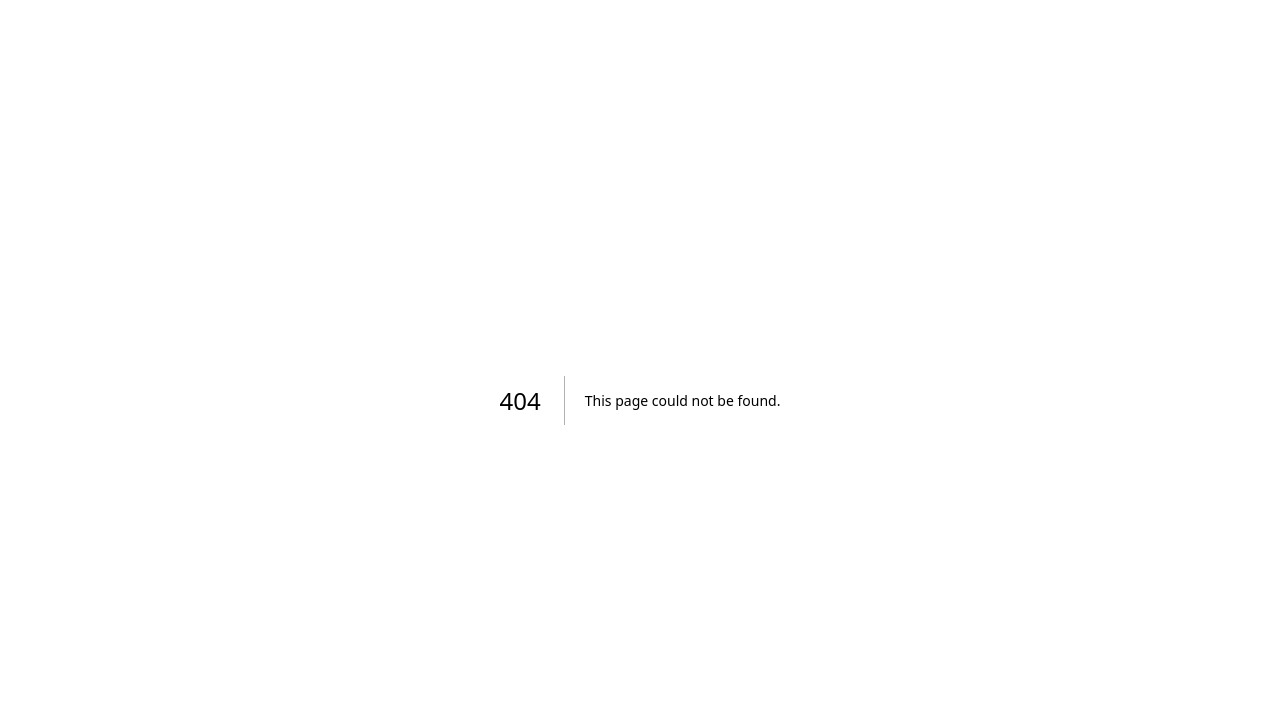
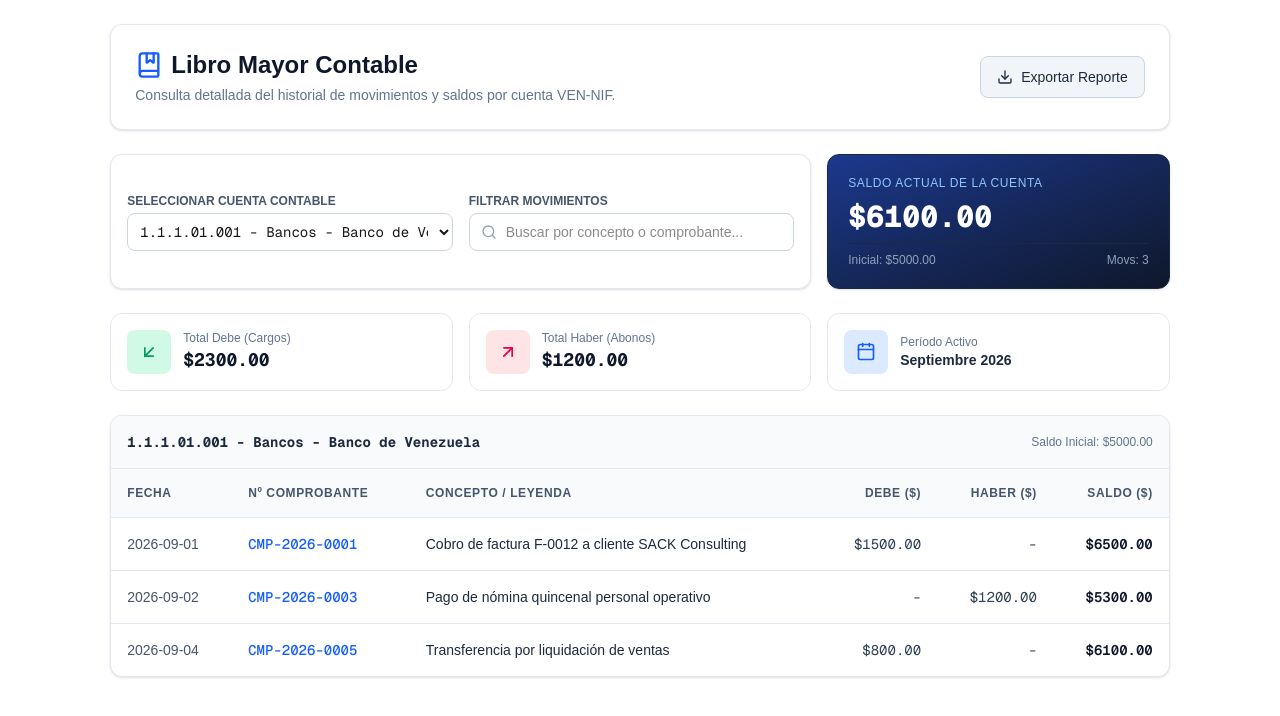
Before and after one commit to kdsscont01-sys/GesfinconTech-ERP, a Next.js app: page /contabilidad/libro-mayor in a window 1280 px wide. Before the commit this address had no page. Shown: the top 716 px of the page. Built offline with nearby package versions, Linux system fonts and the light colour scheme.

Commit message:
Feat: Modulo Contable - Libro Mayor por Cuentas VEN-NIF

```diff
--- /dev/null
+++ b/app/contabilidad/libro-mayor/page.tsx
@@ -0,0 +1,232 @@
+'use client';
+
+import React, { useState } from 'react';
+import {
+  BookMarked,
+  Search,
+  Filter,
+  Download,
+  ArrowUpRight,
+  ArrowDownLeft,
+  Calendar
+} from 'lucide-react';
+
+interface MovimientoMayor {
+  id: string;
+  fecha: string;
+  comprobante: string;
+  concepto: string;
+  debe: number;
+  haber: number;
+  saldo: number;
+}
+
+interface CuentaMayor {
+  codigo: string;
+  nombre: string;
+  saldoInicial: number;
+  movimientos: MovimientoMayor[];
+}
+
+export default function LibroMayorPage() {
+  const [cuentaSeleccionada, setCuentaSeleccionada] = useState<string>('1.1.1.01.001');
+  const [busqueda, setBusqueda] = useState('');
+
+  const cuentas: Record<string, CuentaMayor> = {
+    '1.1.1.01.001': {
+      codigo: '1.1.1.01.001',
+      nombre: 'Bancos - Banco de Venezuela',
+      saldoInicial: 5000.00,
+      movimientos: [
+        { id: 'm1', fecha: '2026-09-01', comprobante: 'CMP-2026-0001', concepto: 'Cobro de factura F-0012 a cliente SACK Consulting', debe: 1500.00, haber: 0, saldo: 6500.00 },
+        { id: 'm2', fecha: '2026-09-02', comprobante: 'CMP-2026-0003', concepto: 'Pago de nómina quincenal personal operativo', debe: 0, haber: 1200.00, saldo: 5300.00 },
+        { id: 'm3', fecha: '2026-09-04', comprobante: 'CMP-2026-0005', concepto: 'Transferencia por liquidación de ventas', debe: 800.00, haber: 0, saldo: 6100.00 },
+      ]
+    },
+    '1.1.2.01.001': {
+      codigo: '1.1.2.01.001',
+      nombre: 'Cuentas por Cobrar Comerciales',
+      saldoInicial: 3200.00,
+      movimientos: [
+        { id: 'm4', fecha: '2026-09-01', comprobante: 'CMP-2026-0001', concepto: 'Cancelación F-0012 por cobro en banco', debe: 0, haber: 1500.00, saldo: 1700.00 },
+      ]
+    },
+    '6.1.1.02.001': {
+      codigo: '6.1.1.02.001',
+      nombre: 'Gastos de Alquiler',
+      saldoInicial: 0.00,
+      movimientos: [
+        { id: 'm5', fecha: '2026-09-03', comprobante: 'CMP-2026-0002', concepto: 'Alquiler mes de Septiembre oficina Los Teques', debe: 450.00, haber: 0, saldo: 450.00 },
+      ]
+    }
+  };
+
+  const cuentaActual = cuentas[cuentaSeleccionada] || {
+    codigo: cuentaSeleccionada,
+    nombre: 'Selecciona una cuenta',
+    saldoInicial: 0,
+    movimientos: []
+  };
+
+  const totalDebe = cuentaActual.movimientos.reduce((acc, m) => acc + m.debe, 0);
+  const totalHaber = cuentaActual.movimientos.reduce((acc, m) => acc + m.haber, 0);
+  const saldoFinal = cuentaActual.saldoInicial + totalDebe - totalHaber;
+
+  const movimientosFiltrados = cuentaActual.movimientos.filter(m =>
+    m.concepto.toLowerCase().includes(busqueda.toLowerCase()) ||
+    m.comprobante.toLowerCase().includes(busqueda.toLowerCase())
+  );
+
+  return (
+    <div className="p-6 max-w-7xl mx-auto space-y-6">
+      <div className="flex flex-col md:flex-row md:items-center justify-between gap-4 bg-white p-6 rounded-xl shadow-sm border border-slate-200">
+        <div>
+          <h1 className="text-2xl font-bold text-slate-900 flex items-center gap-2">
+            <BookMarked className="h-7 w-7 text-blue-600" />
+            Libro Mayor Contable
+          </h1>
+          <p className="text-sm text-slate-500 mt-1">
+            Consulta detallada del historial de movimientos y saldos por cuenta VEN-NIF.
+          </p>
+        </div>
+        <button
+          onClick={() => alert('Generando reporte PDF del Libro Mayor...')}
+          className="flex items-center gap-2 bg-slate-100 hover:bg-slate-200 text-slate-800 px-4 py-2.5 rounded-lg text-sm font-medium transition border border-slate-300"
+        >
+          <Download className="h-4 w-4" />
+          Exportar Reporte
+        </button>
+      </div>
+
+      <div className="grid grid-cols-1 md:grid-cols-3 gap-4">
+        <div className="md:col-span-2 bg-white p-4 rounded-xl shadow-sm border border-slate-200 flex flex-col md:flex-row items-center gap-4">
+          <div className="w-full md:w-1/2">
+            <label className="block text-xs font-semibold text-slate-600 uppercase mb-1">
+              Seleccionar Cuenta Contable
+            </label>
+            <select
+              value={cuentaSeleccionada}
+              onChange={(e) => setCuentaSeleccionada(e.target.value)}
+              className="w-full p-2 text-sm border border-slate-300 rounded-lg focus:ring-2 focus:ring-blue-500 font-mono"
+            >
+              <option value="1.1.1.01.001">1.1.1.01.001 - Bancos - Banco de Venezuela</option>
+              <option value="1.1.2.01.001">1.1.2.01.001 - Cuentas por Cobrar Comerciales</option>
+              <option value="6.1.1.02.001">6.1.1.02.001 - Gastos de Alquiler</option>
+            </select>
+          </div>
+
+          <div className="w-full md:w-1/2 relative">
+            <label className="block text-xs font-semibold text-slate-600 uppercase mb-1">
+              Filtrar Movimientos
+            </label>
+            <div className="relative">
+              <Search className="absolute left-3 top-1/2 -translate-y-1/2 h-4 w-4 text-slate-400" />
+              <input
+                type="text"
+                placeholder="Buscar por concepto o comprobante..."
+                value={busqueda}
+                onChange={(e) => setBusqueda(e.target.value)}
+                className="w-full pl-9 pr-4 py-2 text-sm border border-slate-300 rounded-lg focus:outline-none focus:ring-2 focus:ring-blue-500"
+              />
+            </div>
+          </div>
+        </div>
+
+        <div className="bg-gradient-to-br from-blue-900 to-slate-900 text-white p-5 rounded-xl shadow-sm border border-slate-800 flex flex-col justify-between">
+          <div className="text-xs font-medium text-blue-300 uppercase tracking-wider">
+            Saldo Actual de la Cuenta
+          </div>
+          <div className="text-3xl font-extrabold font-mono mt-2">
+            ${saldoFinal.toFixed(2)}
+          </div>
+          <div className="text-xs text-slate-400 mt-2 flex justify-between border-t border-slate-800 pt-2">
+            <span>Inicial: ${cuentaActual.saldoInicial.toFixed(2)}</span>
+            <span>Movs: {cuentaActual.movimientos.length}</span>
+          </div>
+        </div>
+      </div>
+
+      <div className="grid grid-cols-1 md:grid-cols-3 gap-4">
+        <div className="bg-white p-4 rounded-xl border border-slate-200 flex items-center gap-3">
+          <div className="p-3 bg-emerald-100 text-emerald-600 rounded-lg">
+            <ArrowDownLeft className="h-5 w-5" />
+          </div>
+          <div>
+            <div className="text-xs font-medium text-slate-500">Total Debe (Cargos)</div>
+            <div className="text-lg font-bold font-mono text-slate-900">${totalDebe.toFixed(2)}</div>
+          </div>
+        </div>
+
+        <div className="bg-white p-4 rounded-xl border border-slate-200 flex items-center gap-3">
+          <div className="p-3 bg-rose-100 text-rose-600 rounded-lg">
+            <ArrowUpRight className="h-5 w-5" />
+          </div>
+          <div>
+            <div className="text-xs font-medium text-slate-500">Total Haber (Abonos)</div>
+            <div className="text-lg font-bold font-mono text-slate-900">${totalHaber.toFixed(2)}</div>
+          </div>
+        </div>
+
+        <div className="bg-white p-4 rounded-xl border border-slate-200 flex items-center gap-3">
+          <div className="p-3 bg-blue-100 text-blue-600 rounded-lg">
+            <Calendar className="h-5 w-5" />
+          </div>
+          <div>
+            <div className="text-xs font-medium text-slate-500">Período Activo</div>
+            <div className="text-sm font-semibold text-slate-800">Septiembre 2026</div>
+          </div>
+        </div>
+      </div>
+
+      <div className="bg-white rounded-xl shadow-sm border border-slate-200 overflow-hidden">
+        <div className="p-4 bg-slate-50 border-b border-slate-200 flex items-center justify-between">
+          <span className="text-sm font-bold text-slate-800 font-mono">
+            {cuentaActual.codigo} - {cuentaActual.nombre}
+          </span>
+          <span className="text-xs text-slate-500 font-medium">
+            Saldo Inicial: ${cuentaActual.saldoInicial.toFixed(2)}
+          </span>
+        </div>
+
+        <table className="w-full text-left border-collapse">
+          <thead>
+            <tr className="bg-slate-50 border-b border-slate-200 text-xs font-semibold text-slate-600 uppercase tracking-wider">
+              <th className="p-4">Fecha</th>
+              <th className="p-4">Nº Comprobante</th>
+              <th className="p-4">Concepto / Leyenda</th>
+              <th className="p-4 text-right">Debe ($)</th>
+              <th className="p-4 text-right">Haber ($)</th>
+              <th className="p-4 text-right">Saldo ($)</th>
+            </tr>
+          </thead>
+          <tbody className="divide-y divide-slate-200 text-sm">
+            {movimientosFiltrados.length === 0 ? (
+              <tr>
+                <td colSpan={6} className="p-8 text-center text-slate-500">
+                  No hay movimientos registrados para esta cuenta contable.
+                </td>
+              </tr>
+            ) : (
+              movimientosFiltrados.map((m) => (
+                <tr key={m.id} className="hover:bg-slate-50 transition">
+                  <td className="p-4 text-slate-600">{m.fecha}</td>
+                  <td className="p-4 font-mono font-medium text-blue-600">{m.comprobante}</td>
+                  <td className="p-4 text-slate-800">{m.concepto}</td>
+                  <td className="p-4 text-right font-mono text-slate-700">
+                    {m.debe > 0 ? `$${m.debe.toFixed(2)}` : '-'}
+                  </td>
+                  <td className="p-4 text-right font-mono text-slate-700">
+                    {m.haber > 0 ? `$${m.haber.toFixed(2)}` : '-'}
+                  </td>
+                  <td className="p-4 text-right font-mono font-semibold text-slate-900">
+                    ${m.saldo.toFixed(2)}
+                  </td>
+                </tr>
+              ))
+            )}
+          </tbody>
+        </table>
+      </div>
+    </div>
+  );
+}
```
